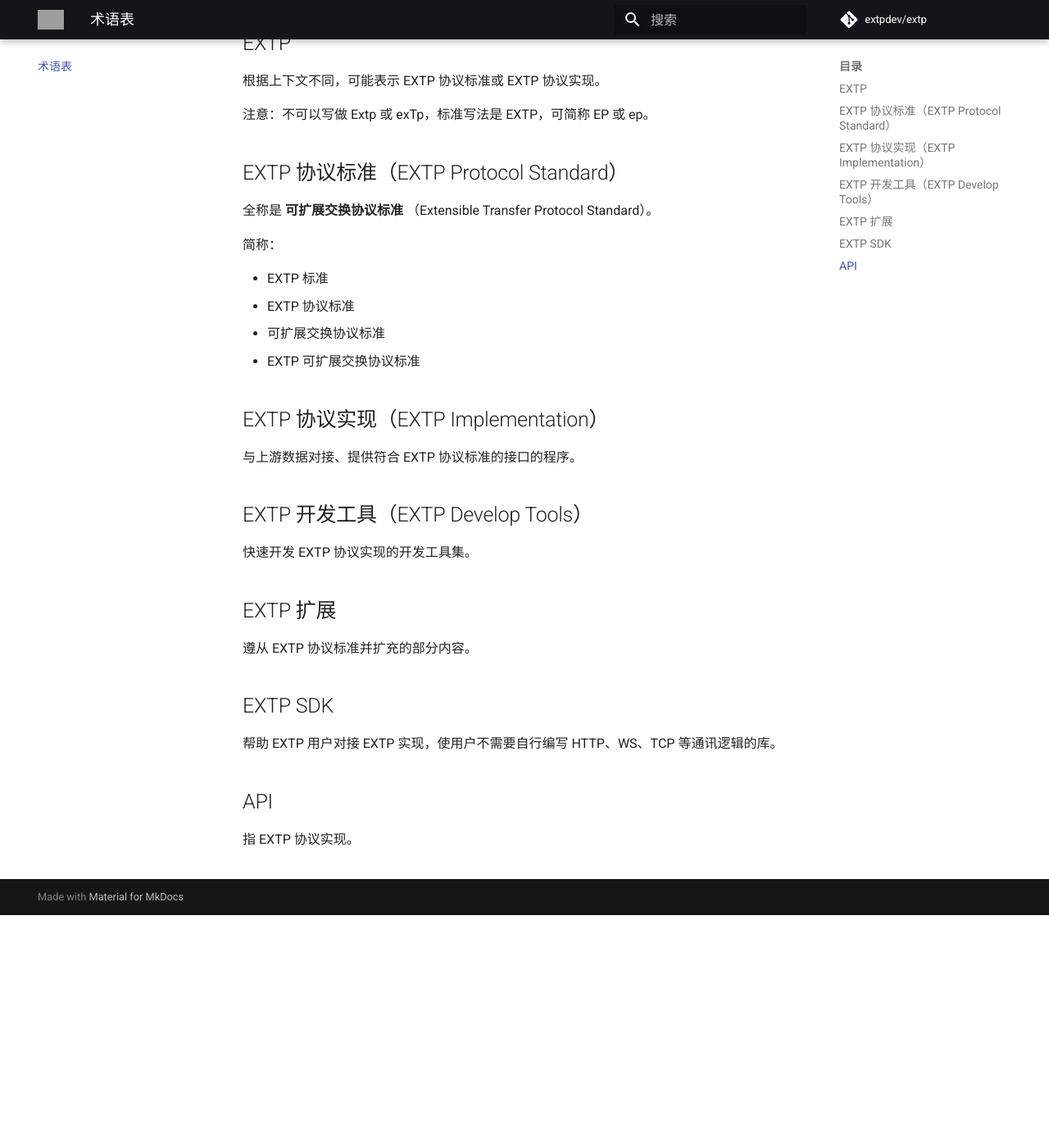
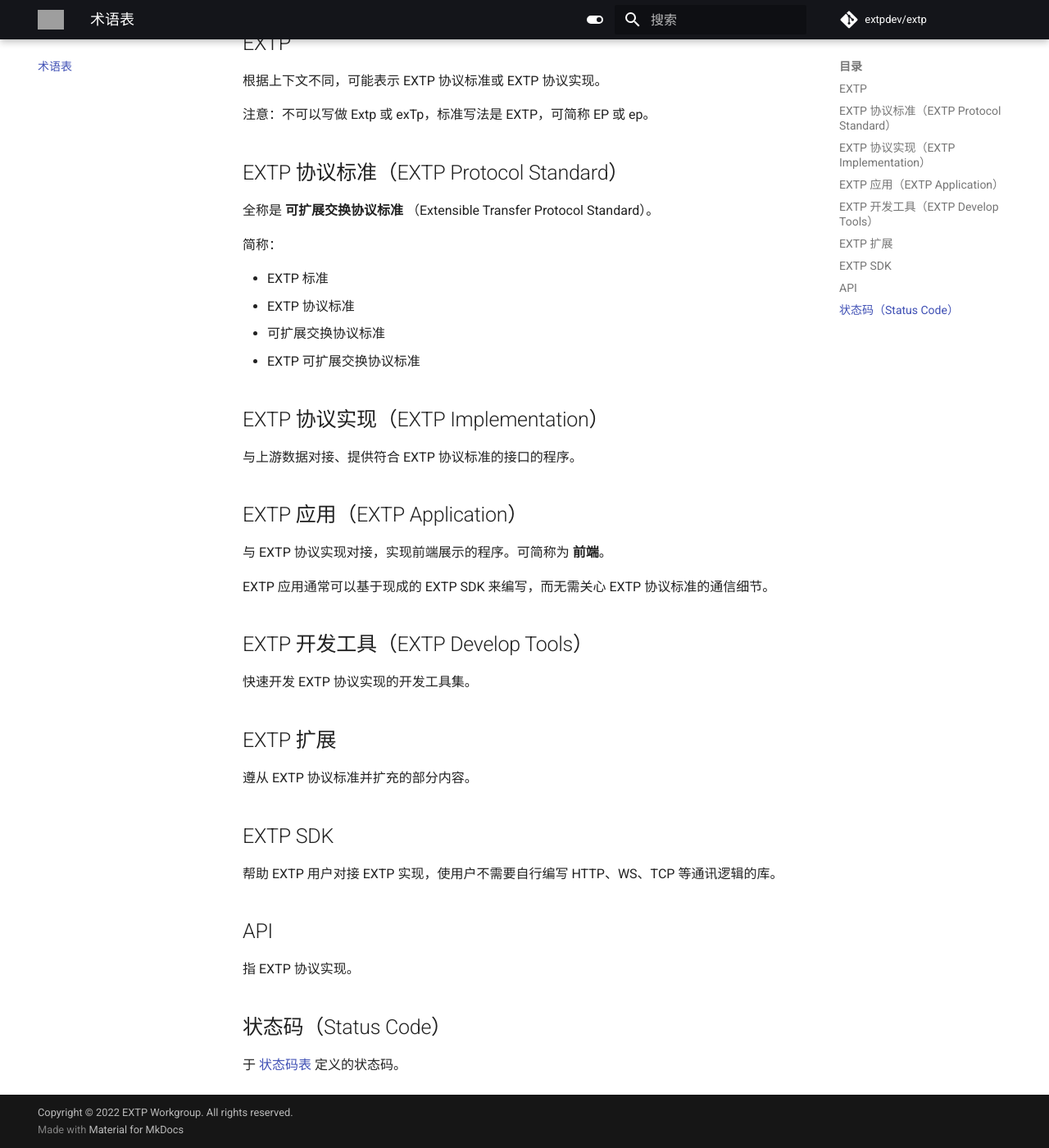
Before and after one commit to extpdev/extp, an MkDocs documentation site: the page built from docs/glossary.md, in a window 1280 px wide and 1400 px high, scrolled down 284 px. Shown: the whole window at 82% size. Built offline with MkDocs 1.6.1 and Material for MkDocs 9.7.7, drawn with Linux system fonts in a browser that asks for light colours; comment, search, counter and statistics services are not loaded; grey boxes are pictures that could not be loaded.

Commit message:
一些更新

```diff
--- a/docs/glossary.md
+++ b/docs/glossary.md
@@ -23,6 +23,12 @@
 
 与上游数据对接、提供符合 EXTP 协议标准的接口的程序。
 
+## EXTP 应用（EXTP Application）
+
+与 EXTP 协议实现对接，实现前端展示的程序。可简称为 **前端**。
+
+EXTP 应用通常可以基于现成的 EXTP SDK 来编写，而无需关心 EXTP 协议标准的通信细节。
+
 ## EXTP 开发工具（EXTP Develop Tools）
 
 快速开发 EXTP 协议实现的开发工具集。
@@ -38,3 +44,7 @@
 ## API
 
 指 EXTP 协议实现。
+
+## 状态码（Status Code）
+
+于 [状态码表](status_code/index.md) 定义的状态码。
--- a/mkdocs.yml
+++ b/mkdocs.yml
@@ -2,11 +2,24 @@ site_name: EXTP1 标准草案
 repo_name: extpdev/extp
 repo_url: https://github.com/extpdev/extp
 edit_uri: blob/main/docs/
+copyright: Copyright &copy; 2022 EXTP Workgroup. All rights reserved.
 theme:
   name: material
   palette:
-    primary: black
-    accent: indigo
+    #primary: black
+    #accent: indigo
+    - scheme: default
+      primary: black
+      accent: indigo
+      toggle:
+        icon: material/toggle-switch
+        name: 暗色模式
+    - scheme: slate
+      primary: black
+      accent: indigo
+      toggle:
+        icon: material/toggle-switch-off-outline
+        name: 明色模式
   language: zh
   logo: assets/logo-white.png
   favicon: assets/logo.png
@@ -15,6 +28,7 @@ theme:
     #- navigation.tracking
     - navigation.tabs
     - navigation.sections
+    - navigation.top
 markdown_extensions:
   - admonition
   - pymdownx.tabbed
@@ -22,3 +36,6 @@ markdown_extensions:
 nav:
   - 主页: index.md
   - 术语表: glossary.md
+  - 状态码:
+    - 概述: status_code/index.md
+    - 基础码表: status_code/basic.md
```
Also changed, not shown: docs/index.md (+1 -1 lines), docs/status_code/basic.md (added, +23 -0 lines), docs/status_code/index.md (added, +13 -0 lines).
